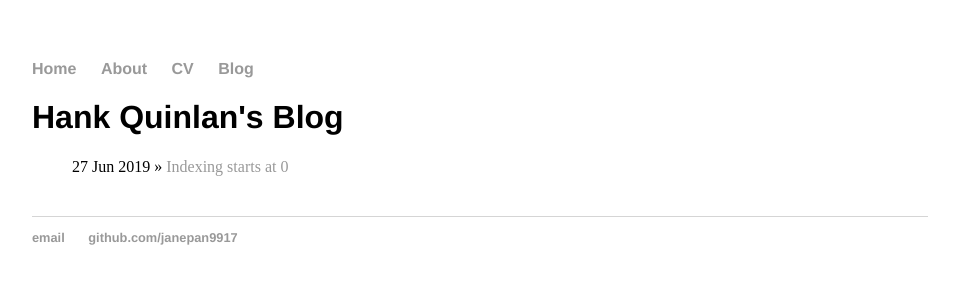
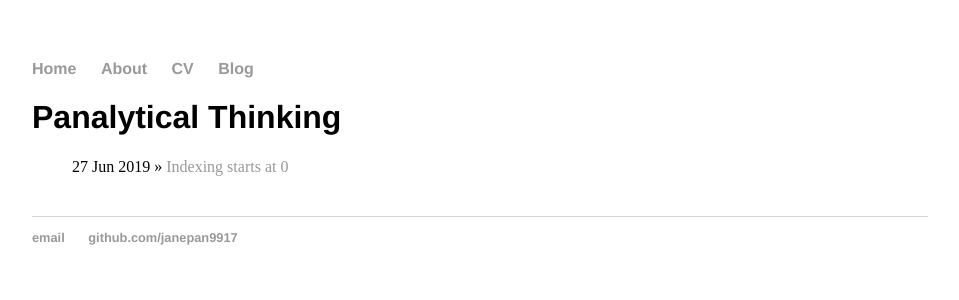
Before and after one commit to janepan9917/janepan9917.github.io, a Jekyll site: the page built from blog/index.html, in a window 1280 px wide. Shown: the top 300 px of the page, without its empty margins (160-1119 px from the left). Built offline with Jekyll 4.4.1, drawn with Linux system fonts in a browser that asks for light colours.

Commit message:
Update index.html

```diff
--- a/blog/index.html
+++ b/blog/index.html
@@ -1,6 +1,6 @@
 ---
 layout: default
-title: Hank Quinlan's Blog
+title: Panalytical Thinking
 ---
 	<h1>{{ page.title }}</h1>
 	<ul class="posts">
```
